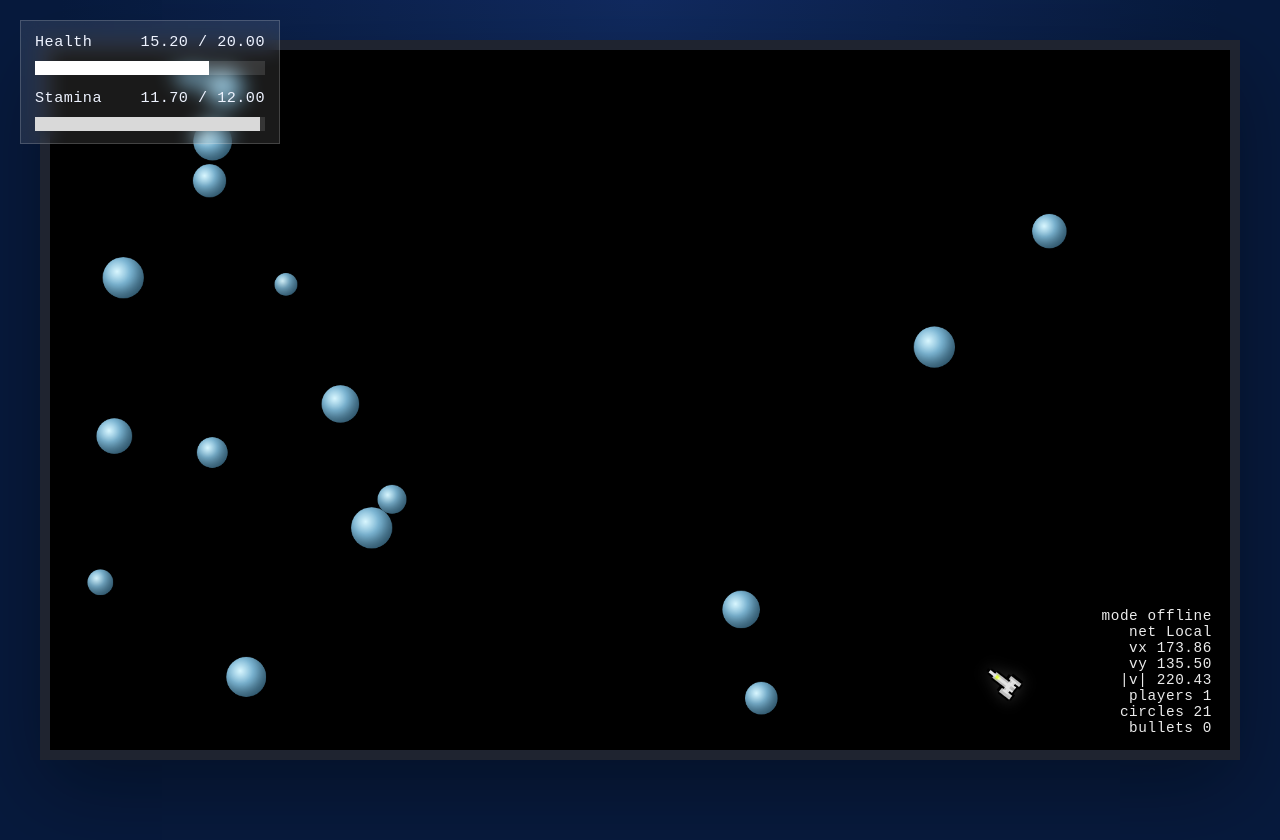
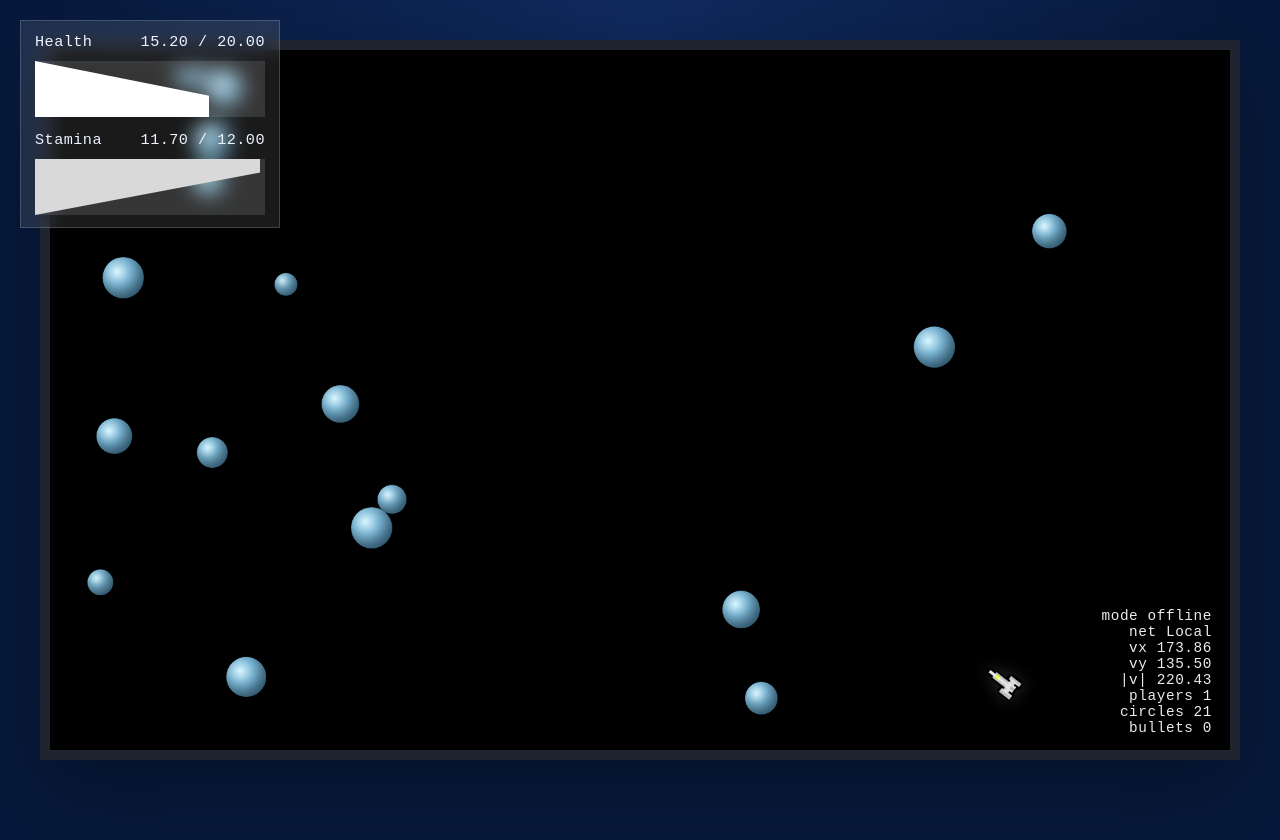
Before and after one commit to feraldeveloper/slop-multiplayer, a website: page index.html in a window 1280 px wide. Drawn offline with Linux system fonts and the light colour scheme; no server answers.

Commit message:
Shape HUD resource fills as wedges

```diff
--- a/index.html
+++ b/index.html
@@ -303,7 +303,7 @@
 
     .resource__bar {
       margin-top: 10px;
-      height: 14px;
+      height: 56px;
       border-radius: 0;
       background: var(--stamina-track);
       overflow: hidden;
@@ -321,10 +321,12 @@
 
     .resource__fill--health {
       background: var(--health-fill);
+      clip-path: polygon(0 0, 100% 62%, 100% 100%, 0 100%);
     }
 
     .resource__fill--stamina {
       background: var(--stamina-fill);
+      clip-path: polygon(0 0, 100% 0, 100% 24%, 0 100%);
     }
 
     .control + .control {
```
